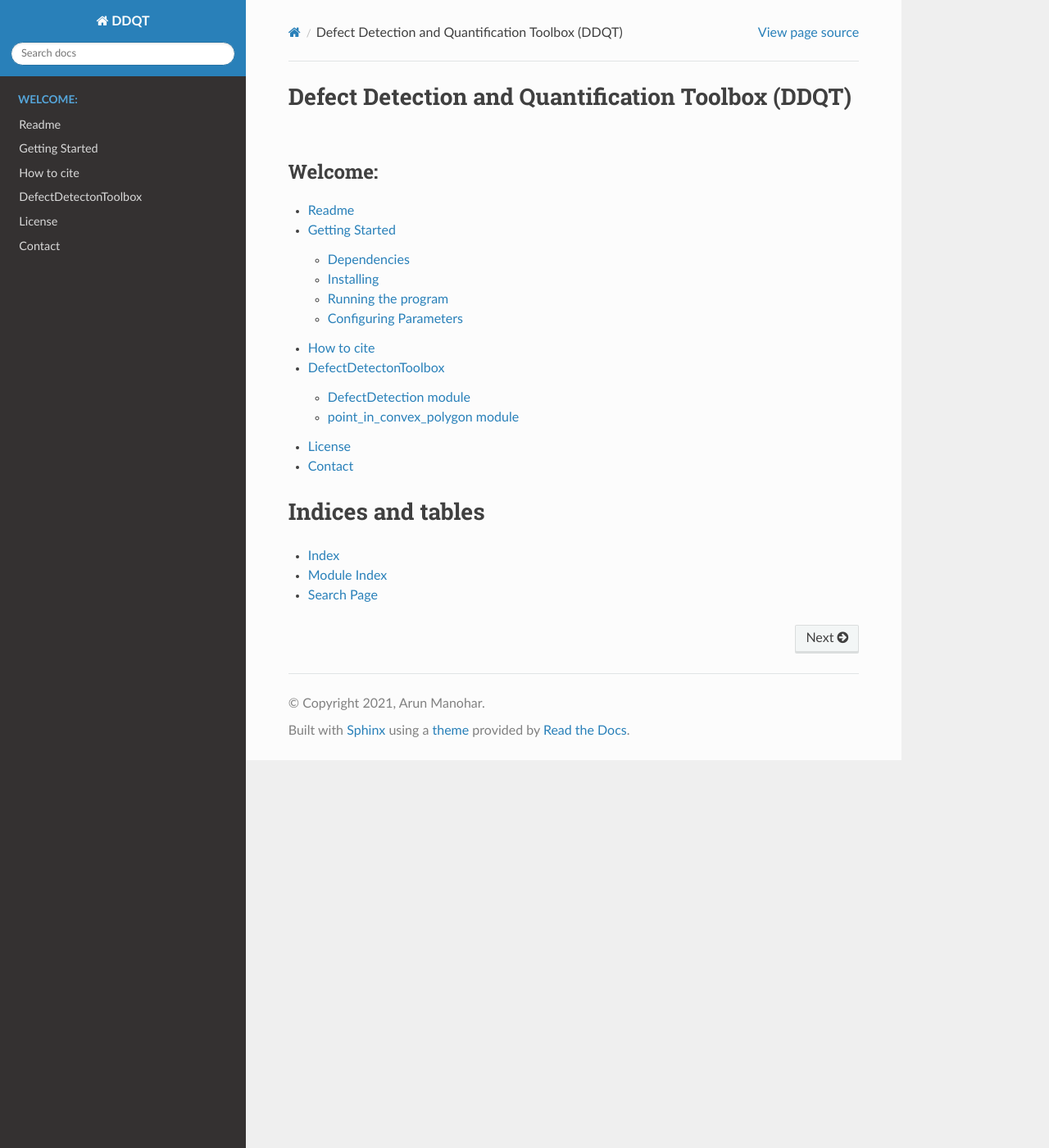
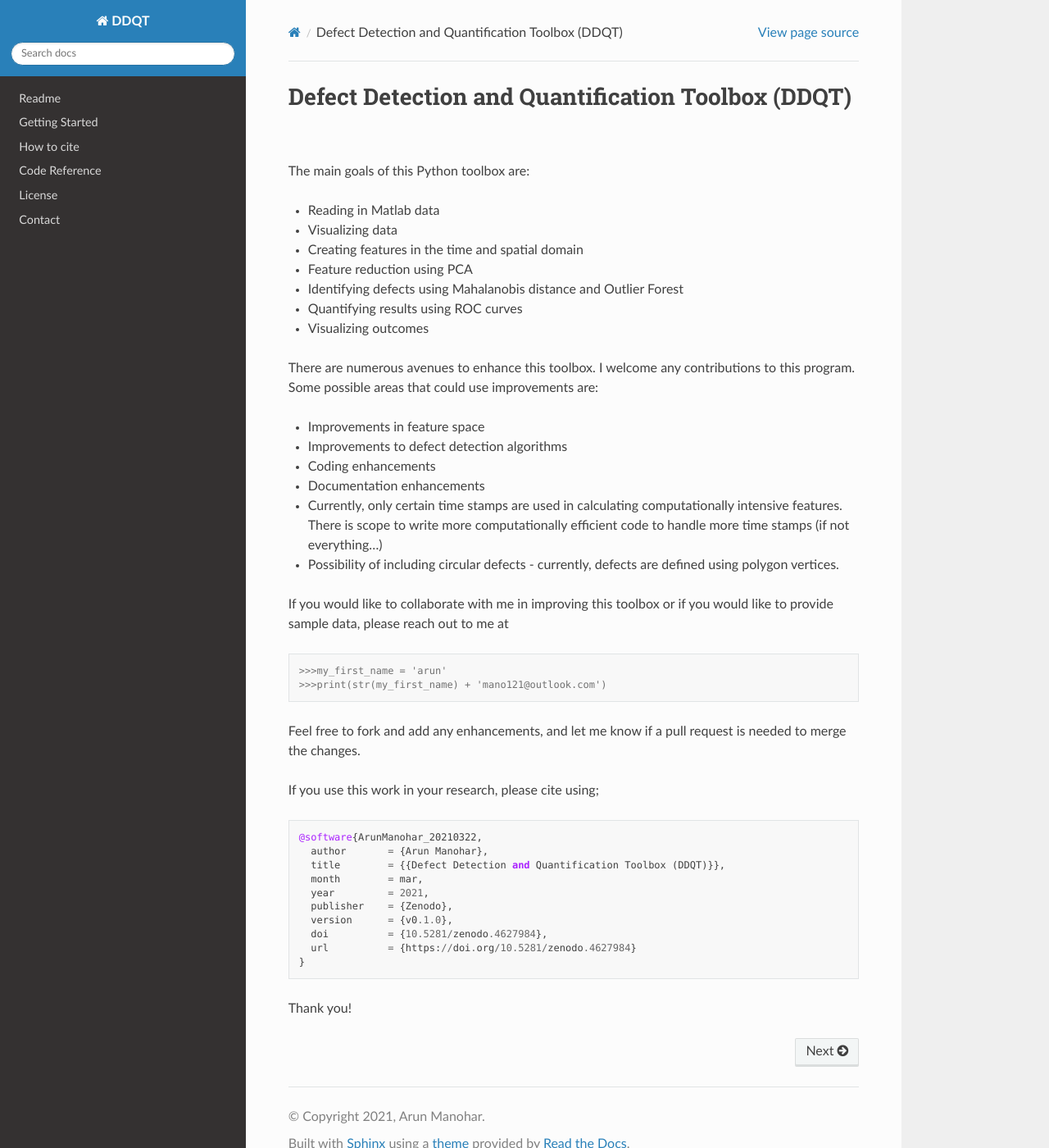
Before and after one commit to arunmano121/DDQT, a Sphinx documentation site: the page built from docs/index.rst, in a window 1280 px wide and 1400 px high. Shown: the whole window at 82% size. Built offline with Sphinx 7.4.7 and the Read the Docs theme 2.0.0, drawn with Linux system fonts in a browser that asks for light colours.

Commit message:
cleaned up documentation

```diff
--- a/docs/index.rst
+++ b/docs/index.rst
@@ -1,9 +1,62 @@
 Defect Detection and Quantification Toolbox (DDQT)
 ==================================================
 
+The main goals of this Python toolbox are:
+
+* Reading in Matlab data
+* Visualizing data
+* Creating features in the time and spatial domain
+* Feature reduction using PCA
+* Identifying defects using Mahalanobis distance and Outlier Forest
+* Quantifying results using ROC curves
+* Visualizing outcomes
+
+There are numerous avenues to enhance this toolbox. I welcome any
+contributions to this program. Some possible areas that could use
+improvements are:
+
+* Improvements in feature space
+* Improvements to defect detection algorithms
+* Coding enhancements
+* Documentation enhancements
+* Currently, only certain time stamps are used in calculating computationally
+  intensive features. There is scope to write more computationally efficient
+  code to handle more time stamps (if not everything...)
+* Possibility of including circular defects - currently, defects are defined
+  using polygon vertices.
+
+If you would like to collaborate with me in improving this toolbox or if you
+would like to provide sample data, please reach out to me at
+
+::
+
+   >>>my_first_name = 'arun'
+   >>>print(str(my_first_name) + 'mano121@outlook.com')
+
+Feel free to fork and add any enhancements, and let me know if a pull request
+is needed to merge the changes.
+
+If you use this work in your research, please cite using;
+
+::
+
+    @software{ArunManohar_20210322,
+      author       = {Arun Manohar},
+      title        = {{Defect Detection and Quantification Toolbox (DDQT)}},
+      month        = mar,
+      year         = 2021,
+      publisher    = {Zenodo},
+      version      = {v0.1.0},
+      doi          = {10.5281/zenodo.4627984},
+      url          = {https://doi.org/10.5281/zenodo.4627984}
+    }
+
+Thank you!
+
+
 .. toctree::
    :maxdepth: 2
-   :caption: Welcome:
+   :hidden:
 
    readme
    getting_started
@@ -11,11 +64,3 @@ Defect Detection and Quantification Toolbox (DDQT)
    modules
    license
    contact
-
-
-Indices and tables
-==================
-
-* :ref:`genindex`
-* :ref:`modindex`
-* :ref:`search`
--- a/docs/modules.rst
+++ b/docs/modules.rst
@@ -1,5 +1,5 @@
-DefectDetectonToolbox
-=====================
+Code Reference
+==============
 
 .. toctree::
    :maxdepth: 4
```
